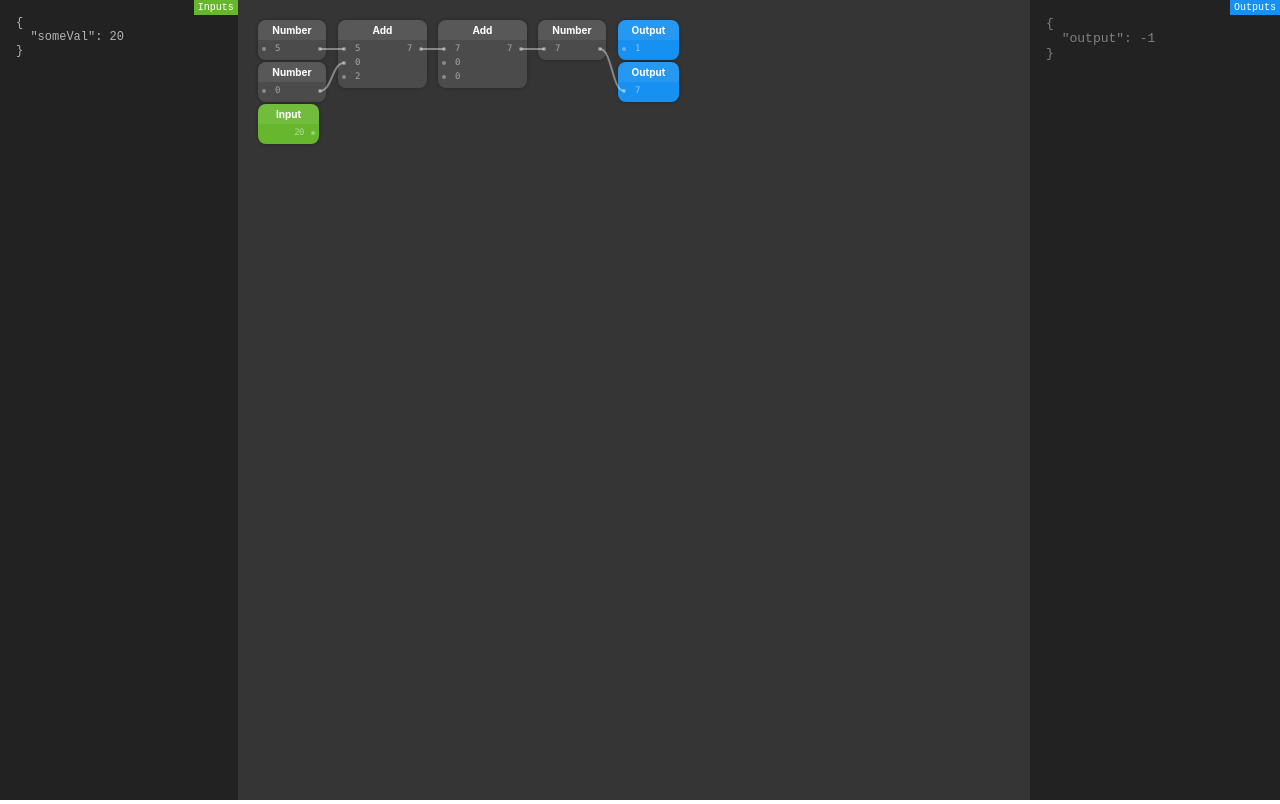
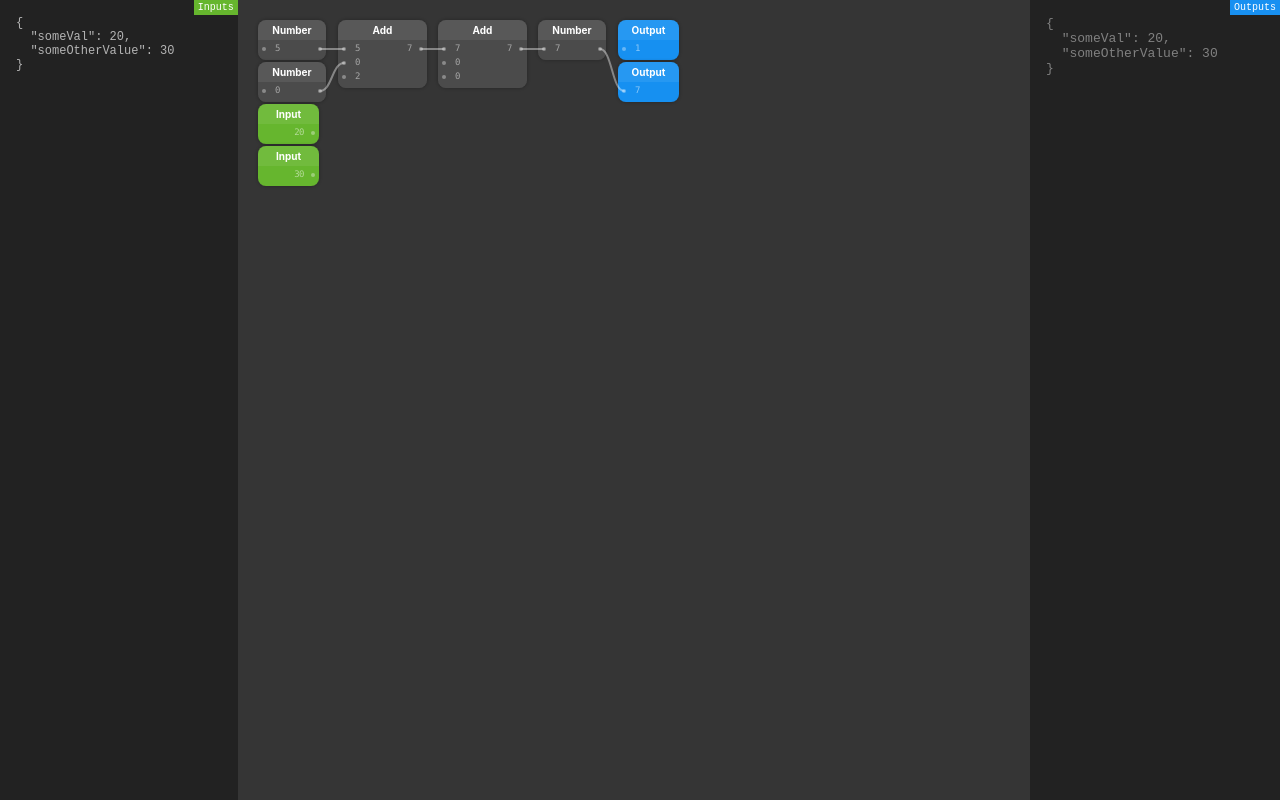
Before and after one commit to mikkmartin/node-editor, a Next.js app: page / in a window 1280 px wide. Built offline with nearby package versions, Linux system fonts and the light colour scheme.

Commit message:
get node updates

```diff
--- a/components/JSONInput.tsx
+++ b/components/JSONInput.tsx
@@ -2,12 +2,12 @@ import { useEffect, useState, FC } from 'react'
 import styled from 'styled-components'
 
 type Props = {
-  initialInputs?: { [key: string]: any }
+  data?: { [key: string]: any }
   onUpdate?: (json: object) => void
 }
-export const JSONInput: FC<Props> = ({ initialInputs = { someVal: 12 }, onUpdate = () => {} }) => {
-  const [text, setText] = useState(JSON.stringify(initialInputs, null, 2))
-  const [, setJson] = useState(initialInputs)
+export const JSONInput: FC<Props> = ({ data = { someVal: 12 }, onUpdate = () => {} }) => {
+  const [text, setText] = useState(JSON.stringify(data, null, 2))
+  const [, setJson] = useState(data)
   const [error, setError] = useState('')
 
   useEffect(() => {
--- a/components/JSONOutput.tsx
+++ b/components/JSONOutput.tsx
@@ -1,7 +1,12 @@
+import { FC } from 'react'
 import styled from 'styled-components'
 
-export const JSONOutput = ({ json = { output: -1 } }) => {
-  return <Container>{JSON.stringify(json, null, 2)}</Container>
+type Props = {
+  data?: { [key: string]: any }
+}
+
+export const JSONOutput: FC<Props> = ({ data }) => {
+  return <Container>{JSON.stringify(data, null, 2)}</Container>
 }
 
 const Container = styled.pre`
@@ -13,7 +18,7 @@ const Container = styled.pre`
     top: 0;
     right: 0;
     content: 'Outputs';
-    background: #1890F1;
+    background: #1890f1;
     color: white;
     font-size: 10px;
     padding: 2px 4px;
--- a/components/NodeEditor/Canvas.tsx
+++ b/components/NodeEditor/Canvas.tsx
@@ -8,16 +8,13 @@ import { DragWire, ConnectedWire } from './Wire'
 import { FilterDefs } from './FilterDefs'
 import { Selector } from './Selector'
 import { observer } from 'mobx-react-lite'
-import { autorun } from 'mobx'
-import { useEffect } from 'react'
 import { AnimatePresence } from 'framer-motion'
 
 type Props = {
-  onUpdate: (nodes: NodeType[], wires: WireType[]) => void
   onClick?: (ev) => void
   onDoubleClick?: (ev) => void
 }
-export const Canvas = observer<Props>(({ onUpdate, onClick, onDoubleClick }) => {
+export const Canvas = observer<Props>(({ onClick, onDoubleClick }) => {
   const {
     handlePan,
     handlePanEnd,
@@ -27,8 +24,6 @@ export const Canvas = observer<Props>(({ onUpdate, onClick, onDoubleClick }) =>
     nodes,
     wires,
   } = useStore()
-
-  useEffect(() => autorun(() => onUpdate(nodes, wires)), [])
 
   return (
     <Container
--- a/components/NodeEditor/EditorProvider.tsx
+++ b/components/NodeEditor/EditorProvider.tsx
@@ -1,11 +1,16 @@
 import { createContext, useContext, useRef, FC, useEffect } from 'react'
 import { useLocalObservable } from 'mobx-react-lite'
+import { reaction, toJS, configure } from 'mobx'
 import { NodeType } from './Node'
 import { NodeInitialProps, getNodeProps } from './Node/nodeTypes'
 import { WireType } from './Wire'
 import { PanInfo, TapInfo } from 'framer-motion'
 import { Box2D, getBox } from './Selector'
 import { nanoid } from 'nanoid'
+
+configure({
+  reactionRequiresObservable: false,
+})
 
 export type Point2D = { x: number; y: number }
 export type SetInput = (action: { nodeId: string; socketId: string; value: any }) => void
@@ -15,7 +20,10 @@ export interface WireEvents {
   handleWireMove: (x: number, y: number) => void
   handleWireEnd: () => void
 }
-interface IStore extends WireEvents {
+export interface EditorInstance {
+  addNode: (node: NodeInitialProps) => void
+}
+interface IStore extends WireEvents, EditorInstance {
   nodes: NodeType[]
   wires: WireType[]
   drawWire: null | {
@@ -55,10 +63,7 @@ interface IStore extends WireEvents {
   deselectAll: () => void
   setBox: (box: null | Box2D) => void
   deleteSelected: () => void
-}
-
-export interface EditorInstance {
-  addNode: (node: NodeInitialProps) => void
+  getNodesAndWires: () => void
 }
 
 //@ts-ignore
@@ -66,9 +71,10 @@ const Context = createContext<IStore>()
 
 type Props = {
   onLoad?: (instance: EditorInstance) => void
+  onUpdate?: (nodes: NodeType[], wires: WireType[]) => void
   [key: string]: any
 }
-export const EditorProvider: FC<Props> = ({ children, nodes, wires, onLoad }) => {
+export const EditorProvider: FC<Props> = ({ children, nodes, wires, onLoad, onUpdate }) => {
   const store = useLocalObservable(
     (): IStore => ({
       nodes,
@@ -285,6 +291,12 @@ export const EditorProvider: FC<Props> = ({ children, nodes, wires, onLoad }) =>
         )
         store.nodes = store.nodes.filter(n => !n.selected)
       },
+      addNode(props) {
+        store.nodes.push(getNodeProps(props))
+      },
+      getNodesAndWires() {
+        return { nodes: toJS(store.nodes), wires: toJS(store.wires) }
+      },
     })
   )
 
@@ -298,11 +310,8 @@ export const EditorProvider: FC<Props> = ({ children, nodes, wires, onLoad }) =>
         store.updateDependancies(node)
       })
     if (onLoad) {
-      onLoad({
-        addNode: props => {
-          store.nodes.push(getNodeProps(props))
-        },
-      })
+      const { addNode } = store
+      onLoad({ addNode })
     }
   }
 
@@ -318,10 +327,18 @@ export const EditorProvider: FC<Props> = ({ children, nodes, wires, onLoad }) =>
           return store.deleteSelected()
       }
     }
-
     document.addEventListener('keydown', keyCombination)
     return () => document.removeEventListener('keydown', keyCombination)
   }, [])
+
+  useEffect(
+    () =>
+      reaction<any>(
+        store.getNodesAndWires,
+        ({ nodes, wires }) => onUpdate && onUpdate(nodes, wires)
+      ),
+    []
+  )
 
   return <Context.Provider value={store}>{children}</Context.Provider>
 }
--- a/components/NodeEditor/NodeEditor.tsx
+++ b/components/NodeEditor/NodeEditor.tsx
@@ -12,10 +12,10 @@ interface INodeEditor {
   onLoad?: (instance: EditorInstance) => void
 }
 
-export const NodeEditor: FC<INodeEditor> = ({ elements, onLoad, ...rest }) => {
+export const NodeEditor: FC<INodeEditor> = ({ elements, onLoad, onUpdate, ...rest }) => {
   return useMemo(
     () => (
-      <EditorProvider {...getInitialElements(elements)} onLoad={onLoad}>
+      <EditorProvider {...getInitialElements(elements)} onLoad={onLoad} onUpdate={onUpdate}>
         <Canvas {...rest} />
       </EditorProvider>
     ),
--- a/pages/index.tsx
+++ b/pages/index.tsx
@@ -14,10 +14,11 @@ type NewNodePos = null | {
 }
 
 export default function Home() {
+  const [json, setJson] = useState(inputs)
   const [newNodePos, setNewNodePos] = useState<NewNodePos>(null)
   const instance = useRef<EditorInstance>()
+
   const handleUpdate = (nodes, wires) => {
-    //console.log({ nodes, wires })
     calculateOutputs(nodes, wires)
     /*
     const outPutNodes = nodes
@@ -27,8 +28,8 @@ export default function Home() {
     //console.log(outPutNodes)
   }
 
-  const handleJsonUpdate = () => {
-    //console.log(args)
+  const handleJsonUpdate = updatedJson => {
+    setJson(updatedJson)
   }
 
   const handleDoubleClick = ev => {
@@ -48,14 +49,14 @@ export default function Home() {
 
   return (
     <Container>
-      <JSONInput onUpdate={handleJsonUpdate} initialInputs={inputs} />
+      <JSONInput onUpdate={handleJsonUpdate} data={json} />
       <NodeEditor
         onLoad={editor => (instance.current = editor)}
         onUpdate={handleUpdate}
         elements={initialElements}
         onDoubleClick={handleDoubleClick}
       />
-      <JSONOutput />
+      <JSONOutput data={json} />
       <DropdownMenu
         open={Boolean(newNodePos)}
         onClose={() => setNewNodePos(null)}
@@ -74,10 +75,10 @@ export default function Home() {
   )
 }
 
-const inputs = { someVal: 20 }
-const inputNodes = Object.entries(inputs).map(([, input], id) => ({
+const inputs = { someVal: 20, someOtherValue: 30 }
+const inputNodes = Object.entries(inputs).map(([name, input]) => ({
   type: 'input',
-  id,
+  id: name,
   inputs: [input],
 }))
 
--- a/utils/calculateOutputs.ts
+++ b/utils/calculateOutputs.ts
@@ -1,6 +1,7 @@
 import { compute as add } from '../components/NodeEditor/Node/nodeTypes/add'
 import { compute as number } from '../components/NodeEditor/Node/nodeTypes/number'
 import { compute as output } from '../components/NodeEditor/Node/nodeTypes/output'
+import { compute as input } from '../components/NodeEditor/Node/nodeTypes/input'
 import { NodeType } from '../components/NodeEditor/Node/nodeTypes'
 import { NodeType as INode } from '../components/NodeEditor/Node'
 import { WireType as IWire } from '../components/NodeEditor/Wire'
@@ -13,6 +14,8 @@ const getCalc = (type: NodeType) => {
       return number
     case 'output':
       return output
+    case 'input':
+      return input
     default:
       throw Error(`Calculation for type: "${type}" not found.`)
   }
@@ -28,5 +31,4 @@ const getCalculations = (types: NodeType[]): { type: string; calc: Function }[]
 
 export const calculateOutputs = (nodes: INode[], wires: IWire[]) => {
   const calculations = getCalculations(nodes.map(node => node.type))
-  console.log(calculations, wires)
 }
```
